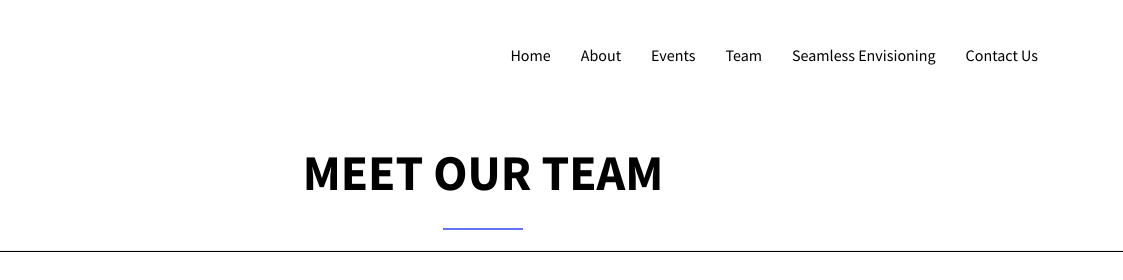
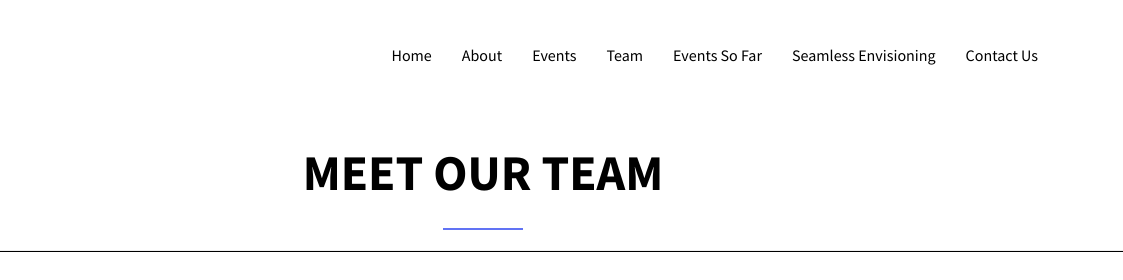
Before and after one commit to rapperdinesh/khyati18.github.io, a plain HTML site: page ecell/team.html in a window 1280 px wide. Shown: the top 280 px of the page, 157-1280 px from the left. Drawn offline with nearby package versions, Linux system fonts and the light colour scheme; files whose address does not match are found by name.

Commit message:
added new events link

```diff
--- a/ecell/team.html
+++ b/ecell/team.html
@@ -129,7 +129,8 @@
 		            <li><a href="index.html#slider" data-nav-section="home" style="color: #000"><span>Home</span></a></li>
 		            <li><a href="index.html#fh5co-about-us" data-nav-section="about" style="color: #000"><span>About</span></a></li>
 		            <li><a href="index.html#fh5co-press" data-nav-section="press" style="color: #000"><span>Events</span></a></li>
-		            <li><a href="team.html" style="color: #000"><span>Team</span></a></li>
+					<li><a href="team.html" style="color: #000"><span>Team</span></a></li>
+					<li><a href="events-so-far.html" style="color: #000"><span>Events So Far</span></a></li>
 		            <li><a href="index.html#fh5co-features" data-nav-section="features" style="color: #000"><span>Seamless Envisioning</span></a></li>
 		            <li><a href="index.html#fh5co-testimonials" data-nav-section="contact" style="color: #000"><span>Contact Us</span></a></li>
 		          </ul>
```
